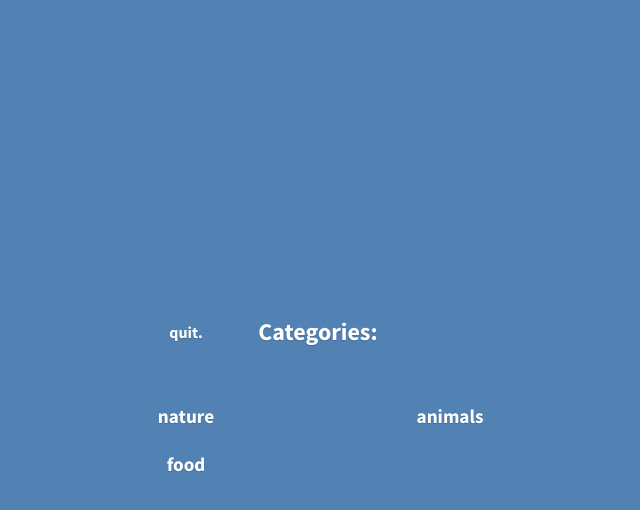
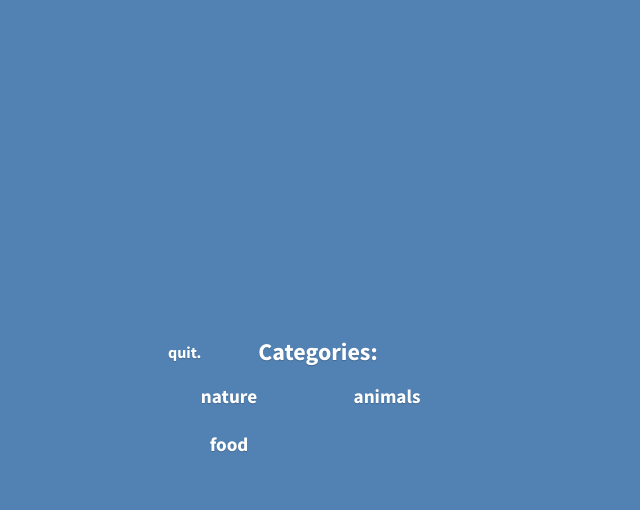
Before and after one commit to umuluto/wordsearch, a React (Create React App) app: page / in a window 1280 px wide. Both pictures are taken after a click on the element "Normal Game". Shown: the top 510 px of the page, without its empty margins (322-962 px from the left). Built offline with nearby package versions, Linux system fonts and the light colour scheme.

Commit message:
Thêm vào thành phần tùy chỉnh cho game
close #15

```diff
--- a/src/App.js
+++ b/src/App.js
@@ -1,5 +1,6 @@
 import React, { useState } from 'react';
 import screens from './app_screens.js';
+import Options from './Options.js';
 import Home from './Home.js';
 import Menu from './Menu.js';
 import Play from './Play.js';
@@ -9,28 +10,53 @@ import './temp.css';
 export default function App() {
 	const [screen, setScreen] = useState(screens.HOME);
 	const [data, setData] = useState();
+	const [blurred, setBlurred] = useState(false);
+	const [showOptions, setOptions] = useState(false);
+	const [sounds, setSounds] = useState({
+		type: {
+			correct: new Audio('/wordsearch/correct.mp3'),
+			wrong: new Audio('/wordsearch/wrong.mp3'),
+		},
+		volume: 1,
+		muted: false,
+	});
 
 	const goTo = d => () => setScreen(d);
 	const goHome = () => setScreen(screens.HOME);
 	const mergeData = d => setData(dt => ({...dt, ...d}));
+	const toggleOptions = () => {
+		setBlurred(!blurred);
+		setOptions(!showOptions);
+	};
 
 	let main = null;
 	switch (screen) {
 		case screens.HOME:
-			main = <Home goTo={goTo} />;
+			main = <Home goTo={goTo} toggleOptions={toggleOptions}/>;
 			break;
 		case screens.MENU:
 			main = <Menu goTo={goTo} mergeData={mergeData} />;
 			break;
 		case screens.PLAY:
-			main = <Play goHome={goHome} data={data} />;
+			main = <Play goHome={goHome} toggleOptions={toggleOptions} data={data} sounds={sounds.type} />;
 			break;
 		default:
 			main = <p>not implemented</p>;
 			break;
 	}
 
-	let overlay = null;
+	let overlay = showOptions
+		? <Options sounds={sounds} setSounds={setSounds} toggleOptions={toggleOptions} />
+		: null;
 
-	return <>{main}{overlay}</>;
+	const blur = blurred ? 'wrapper--blurred' : '';
+
+	return (
+		<>
+			<div className={`wrapper ${blur}`}>
+				{main}
+			</div>
+			{overlay}
+		</>
+	);
 }
--- a/src/Board.js
+++ b/src/Board.js
@@ -1,5 +1,4 @@
 import React, { useState } from 'react';
-import sounds from './sounds.js';
 
 const colors = [
 	'#002685', '#449adf', '#4dc7fd',
@@ -16,7 +15,7 @@ function getColor() {
 	return colors[color_idx++];
 }
 
-export default function Board({ letters, push }) {
+export default function Board({ letters, push, sounds }) {
 	const boardSize = Math.sqrt(letters.length);
 	const [marks, setMarks] = useState([]);
 	const [hilites, setHilites] = useState([]);
--- a/src/Home.js
+++ b/src/Home.js
@@ -1,7 +1,7 @@
 import React from 'react';
 import screens from './app_screens.js';
 
-export default function Home({ goTo }) {
+export default function Home({ goTo, toggleOptions }) {
 	return (
 		<div className='home'>
 			<p className='home__title'>Word Search</p>
@@ -16,6 +16,11 @@ export default function Home({ goTo }) {
 				>
 					Generate Game
 				</p>
+				<p className='button'
+					onClick={toggleOptions}
+				>
+					Options
+				</p>
 			</ul>
 		</div>
 	);
--- a/src/Menu.js
+++ b/src/Menu.js
@@ -31,8 +31,10 @@ export default function Menu({ goTo, mergeData }) {
 
 	return (
 		<div className='menu'>
-			<p className='menu__message'>Categories:</p>
-			<p className='menu__button button' onClick={goTo(screens.HOME)}>quit.</p>
+			<div className='menu__title'>
+				<p className='menu__title__button button' onClick={goTo(screens.HOME)}>quit.</p>
+				<p className='menu__title__message'>Categories:</p>
+			</div>
 			{buttons}
 		</div>
 	);
--- /dev/null
+++ b/src/Options.js
@@ -0,0 +1,30 @@
+import React from 'react';
+
+export default function Options({ sounds, setSounds, toggleOptions }) {
+	const onChange = e => {
+		for (const k in sounds.type) {
+			sounds.type[k].volume = e.target.value;
+		}
+		setSounds({...sounds, volume: e.target.value});
+	};
+
+	const mute = () => {
+		for (const k in sounds.type) {
+			sounds.type[k].muted = !sounds.type[k].muted;
+		}
+		setSounds({...sounds, muted: !sounds.muted});
+	};
+
+	return (
+		<div className='options'>
+			<input className='options__slider' type='range' min='0' max='1' step='0.01'
+				value={sounds.volume}
+				onChange={onChange}
+			/>
+			<p className='button button--black' onClick={mute}>
+				{sounds.muted ? 'unmute.' : 'mute.'}
+			</p>
+			<p className='button button--black' onClick={toggleOptions}>back.</p>
+		</div>
+	);
+}
--- a/src/Play.js
+++ b/src/Play.js
@@ -2,7 +2,7 @@ import React, { useState } from 'react';
 import Board from './Board.js';
 import List from './List.js';
 
-export default function Play({ data, goHome }) {
+export default function Play({ data, goHome, toggleOptions, sounds }) {
 	const [founds, setFounds] = useState([]);
 	const [hinted, setHinted] = useState(false);
 
@@ -23,12 +23,12 @@ export default function Play({ data, goHome }) {
 				<p className='play__category'>&ldquo;{data.category}&rdquo;</p>
 				<ul className='play__buttons'>
 					<p className='button' onClick={toggleHint}>hints.</p>
-					<p className='button'>options.</p>
+					<p className='button' onClick={toggleOptions}>options.</p>
 					<p className='button' onClick={goHome}>quit.</p>
 				</ul>
 			</div>
 			<div className='play__mid'>
-				<Board letters={data.letters} push={push} />
+				<Board letters={data.letters} push={push} sounds={sounds} />
 			</div>
 			<div className='play__right'>
 				<List words={data.words} wordFounds={founds} hinted={hinted} />
--- a/src/sounds.js
+++ /dev/null
@@ -1,4 +0,0 @@
-export default {
-	correct: new Audio('/wordsearch/correct.mp3'),
-	wrong: new Audio('/wordsearch/wrong.mp3')
-};
--- a/src/temp.css
+++ b/src/temp.css
@@ -19,6 +19,7 @@ p {
 }
 
 .button {
+	margin-right: 20px;
 	line-height: 1.5rem;
 	cursor: pointer;
 }
@@ -30,6 +31,10 @@ p {
 .button--medium {
 	font-size: 1.2rem;
 	line-height: 2rem;
+}
+
+.button--black {
+	color: black;
 }
 
 .home {
@@ -52,23 +57,45 @@ p {
 	margin-top: 10rem;
 }
 
+.wrapper--blurred {
+	pointer-events: none;
+	filter: blur(5px);
+}
+
+.options {
+	position: absolute;
+	display: flex;
+}
+
+.options__slider {
+	margin-right: 20px;
+}
+
 .menu {
+	width: 100%;
 	display: grid;
 	grid-template-columns: 1fr 1fr;
 	justify-items: center;
 	grid-gap: 1rem
 }
 
-.menu__message {
-	grid-row: 1 / span 5;
+.menu__title {
+	display: flex;
+	position: relative;
+	justify-content: center;
+	width: 300px;
+	grid-row: 1;
 	grid-column: 1 / span 2;
+}
+
+.menu__title__message {
 	font-size: 1.5rem;
 	font-weight: 600;
 }
 
-.menu__button {
-	grid-row: 1 / span 5;
-	grid-column: 1;
+.menu__title__button {
+	position: absolute;
+	left: 0px;
 }
 
 .play__category {
@@ -139,10 +166,6 @@ p {
 		align-items: center;
 	}
 
-	.menu {
-		width: 40%;
-	}
-
 	.board {
 		width: 40vw;
 		height: 40vw;
```
